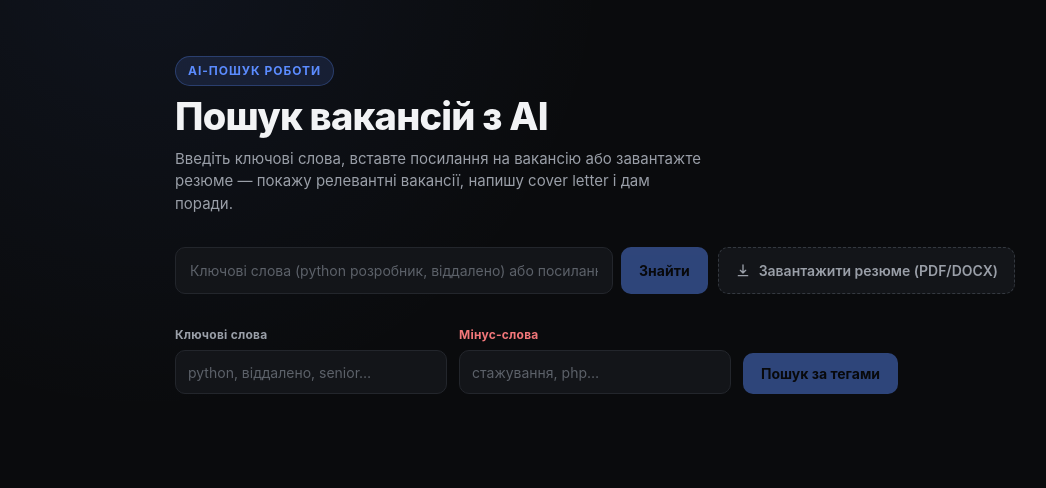
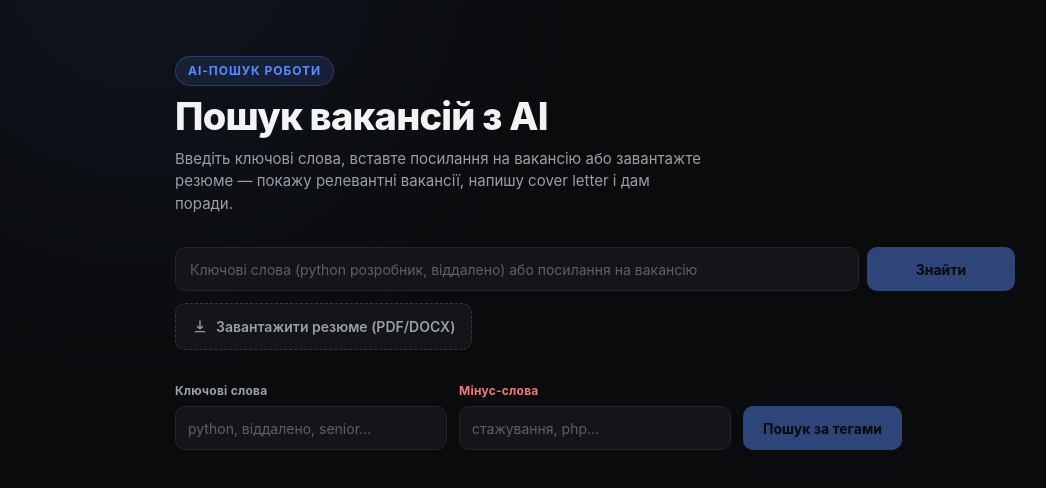
Before and after one commit to beskorsa/ua_jobs_web_copy, a Next.js app: page / in a window 1280 px wide. Shown: the top 488 px of the page, without its empty margins (45-1091 px from the left). Built offline with nearby package versions, Linux system fonts and the light colour scheme.

Commit message:
style: две строки (поиск/загрузка резюме), кнопки одного размера и уровня

```diff
--- a/src/app/globals.css
+++ b/src/app/globals.css
@@ -90,19 +90,22 @@ a {
 
 .controls {
   display: flex;
-  gap: 10px;
-  flex-wrap: wrap;
+  flex-direction: column;
+  align-items: stretch;
+  gap: 12px;
 }
 
 .search-form {
   display: flex;
   gap: 8px;
-  flex: 1;
-  min-width: 280px;
 }
 
 .search-form input {
   flex: 1;
+}
+
+.controls .upload-button {
+  align-self: flex-start;
 }
 
 input[type="text"] {
@@ -141,6 +144,19 @@ button {
 
 button:hover:not(:disabled) {
   background: var(--accent-hover);
+}
+
+/* Головні сині CTA-кнопки ("Знайти" і "Пошук за тегами") — однакова висота
+   й мінімальна ширина, щоб вони виглядали парою, а не випадково зібраними
+   різнорозмірними кнопками на різних рядках/формах. */
+.btn-primary {
+  height: 44px;
+  min-width: 148px;
+  padding: 0 20px;
+  display: inline-flex;
+  align-items: center;
+  justify-content: center;
+  white-space: nowrap;
 }
 
 @media (hover: hover) and (pointer: fine) {
--- a/src/app/page.tsx
+++ b/src/app/page.tsx
@@ -276,7 +276,7 @@ export default function Home() {
             value={query}
             onChange={(e) => setQuery(e.target.value)}
           />
-          <button type="submit" disabled={busy || !query.trim()}>
+          <button type="submit" className="btn-primary" disabled={busy || !query.trim()}>
             {searching ? (isUrl ? "Аналізую…" : "Шукаю…") : isUrl ? "Аналізувати" : "Знайти"}
           </button>
         </form>
@@ -330,7 +330,7 @@ export default function Home() {
           disabled={busy}
         />
         <div className="keyword-panel__submit">
-          <button type="submit" disabled={busy || !keywords.length}>
+          <button type="submit" className="btn-primary" disabled={busy || !keywords.length}>
             {searching ? "Шукаю…" : "Пошук за тегами"}
           </button>
         </div>
```
